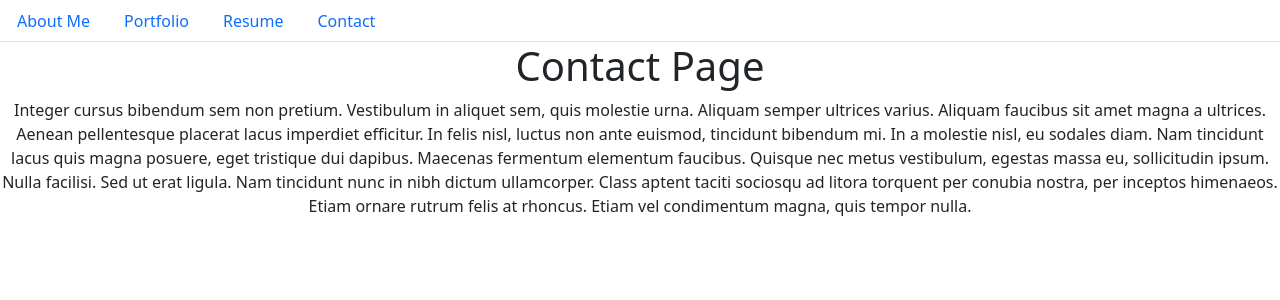
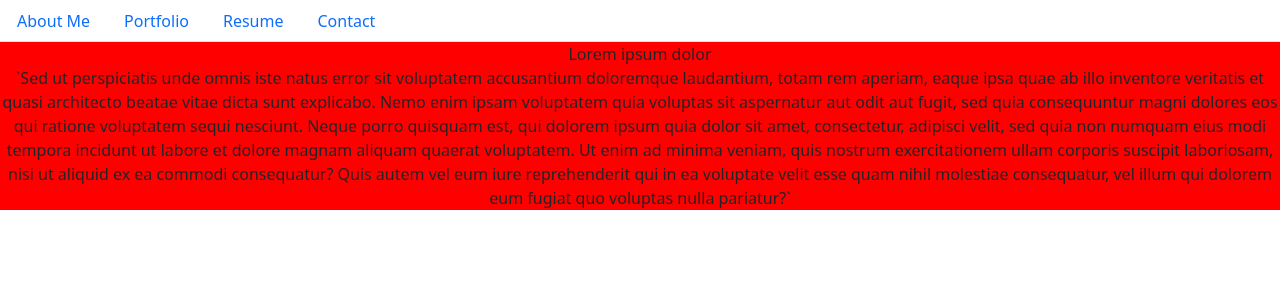
Before and after one commit to dylanquaale/ReactPortfolio, a React (Create React App) app: page / in a window 1280 px wide. Shown: the top 300 px of the page. Built offline with nearby package versions, Linux system fonts and the light colour scheme.

Commit message:
style is on contact

```diff
--- a/src/components/PortfolioContainer.js
+++ b/src/components/PortfolioContainer.js
@@ -8,8 +8,6 @@
 export default function PortfolioContainer() {
     const [currentPage, setCurrentPage] = useState('Home');
 
-    // TODO: Add a comment describing the functionality of this method
-    //  checking to see if currentpage is one of the nav links and then render page if it is
     const renderPage = () => {
       if (currentPage === 'About') {
         return <About />;
@@ -27,11 +25,7 @@
 
     return (
       <div>
-        {/* // TODO: Add a comment describing what we are passing as props
-                  the props are that are being passed in are handlepage change and currentpage*/}
         <NavTabs currentPage={currentPage} handlePageChange={handlePageChange} />
-        {/* // TODO: Add a comment explaining what is happening on the following line
-                redndering the data from the props*/}
         {renderPage()}
       </div>
     );
--- a/src/components/pages/Contact.js
+++ b/src/components/pages/Contact.js
@@ -1,22 +1,67 @@
 import React from 'react';
 
-export default function Contact() {
-  return (
-    <div>
-      <h1>Contact Page</h1>
-      <p>
-        Integer cursus bibendum sem non pretium. Vestibulum in aliquet sem, quis
-        molestie urna. Aliquam semper ultrices varius. Aliquam faucibus sit amet
-        magna a ultrices. Aenean pellentesque placerat lacus imperdiet
-        efficitur. In felis nisl, luctus non ante euismod, tincidunt bibendum
-        mi. In a molestie nisl, eu sodales diam. Nam tincidunt lacus quis magna
-        posuere, eget tristique dui dapibus. Maecenas fermentum elementum
-        faucibus. Quisque nec metus vestibulum, egestas massa eu, sollicitudin
-        ipsum. Nulla facilisi. Sed ut erat ligula. Nam tincidunt nunc in nibh
-        dictum ullamcorper. Class aptent taciti sociosqu ad litora torquent per
-        conubia nostra, per inceptos himenaeos. Etiam ornare rutrum felis at
-        rhoncus. Etiam vel condimentum magna, quis tempor nulla.
-      </p>
-    </div>
-  );
-}
+const styles = {
+    contact: {
+    //   margin: 20,
+      background: 'red',
+    }
+    // heading: {
+    //   background: '#3f51b5',
+    //   minHeight: 50,
+    //   lineHeight: 3.5,
+    //   fontSize: '1.2rem',
+    //   color: 'white',
+    //   padding: '0 20px',
+    // },
+    // content: {
+    //   padding: 20,
+    // },
+  };
+
+// export default function Contact() {
+//   return (
+
+//     <div>
+//       <h1>Contact Page</h1>
+//       <p>
+//         Integer cursus bibendum sem non pretium. Vestibulum in aliquet sem, quis
+//         molestie urna. Aliquam semper ultrices varius. Aliquam faucibus sit amet
+//         magna a ultrices. Aenean pellentesque placerat lacus imperdiet
+//         efficitur. In felis nisl, luctus non ante euismod, tincidunt bibendum
+//         mi. In a molestie nisl, eu sodales diam. Nam tincidunt lacus quis magna
+//         posuere, eget tristique dui dapibus. Maecenas fermentum elementum
+//         faucibus. Quisque nec metus vestibulum, egestas massa eu, sollicitudin
+//         ipsum. Nulla facilisi. Sed ut erat ligula. Nam tincidunt nunc in nibh
+//         dictum ullamcorper. Class aptent taciti sociosqu ad litora torquent per
+//         conubia nostra, per inceptos himenaeos. Etiam ornare rutrum felis at
+//         rhoncus. Etiam vel condimentum magna, quis tempor nulla.
+//       </p>
+//     </div>
+//   );
+
+  function Contact() {
+    return (
+      <div style={styles.contact}>
+        <div style={styles.heading}>Lorem ipsum dolor</div>
+        <div style={styles.content}>
+          `Sed ut perspiciatis unde omnis iste natus error sit voluptatem
+          accusantium doloremque laudantium, totam rem aperiam, eaque ipsa quae ab
+          illo inventore veritatis et quasi architecto beatae vitae dicta sunt
+          explicabo. Nemo enim ipsam voluptatem quia voluptas sit aspernatur aut
+          odit aut fugit, sed quia consequuntur magni dolores eos qui ratione
+          voluptatem sequi nesciunt. Neque porro quisquam est, qui dolorem ipsum
+          quia dolor sit amet, consectetur, adipisci velit, sed quia non numquam
+          eius modi tempora incidunt ut labore et dolore magnam aliquam quaerat
+          voluptatem. Ut enim ad minima veniam, quis nostrum exercitationem ullam
+          corporis suscipit laboriosam, nisi ut aliquid ex ea commodi consequatur?
+          Quis autem vel eum iure reprehenderit qui in ea voluptate velit esse
+          quam nihil molestiae consequatur, vel illum qui dolorem eum fugiat quo
+          voluptas nulla pariatur?`
+        </div>
+      </div>
+    );
+  }
+
+// }
+
+export default Contact;
```
